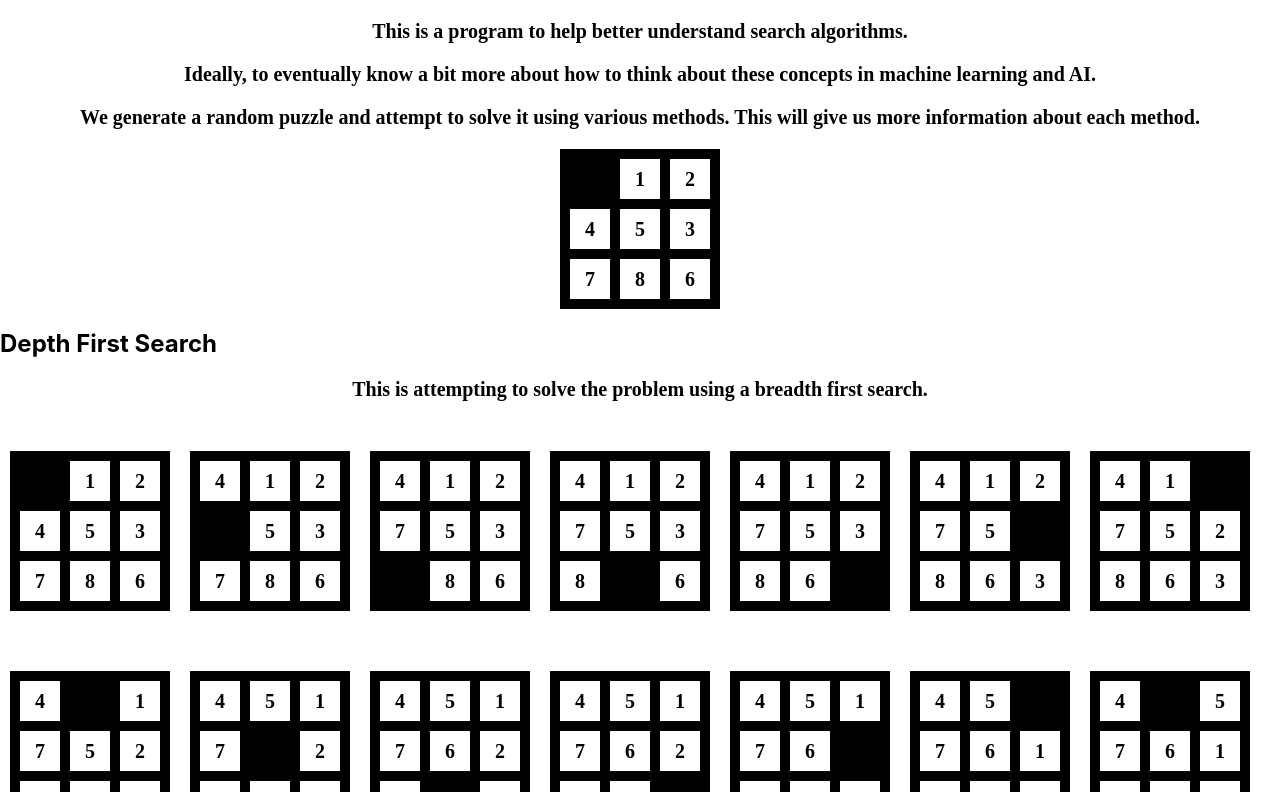
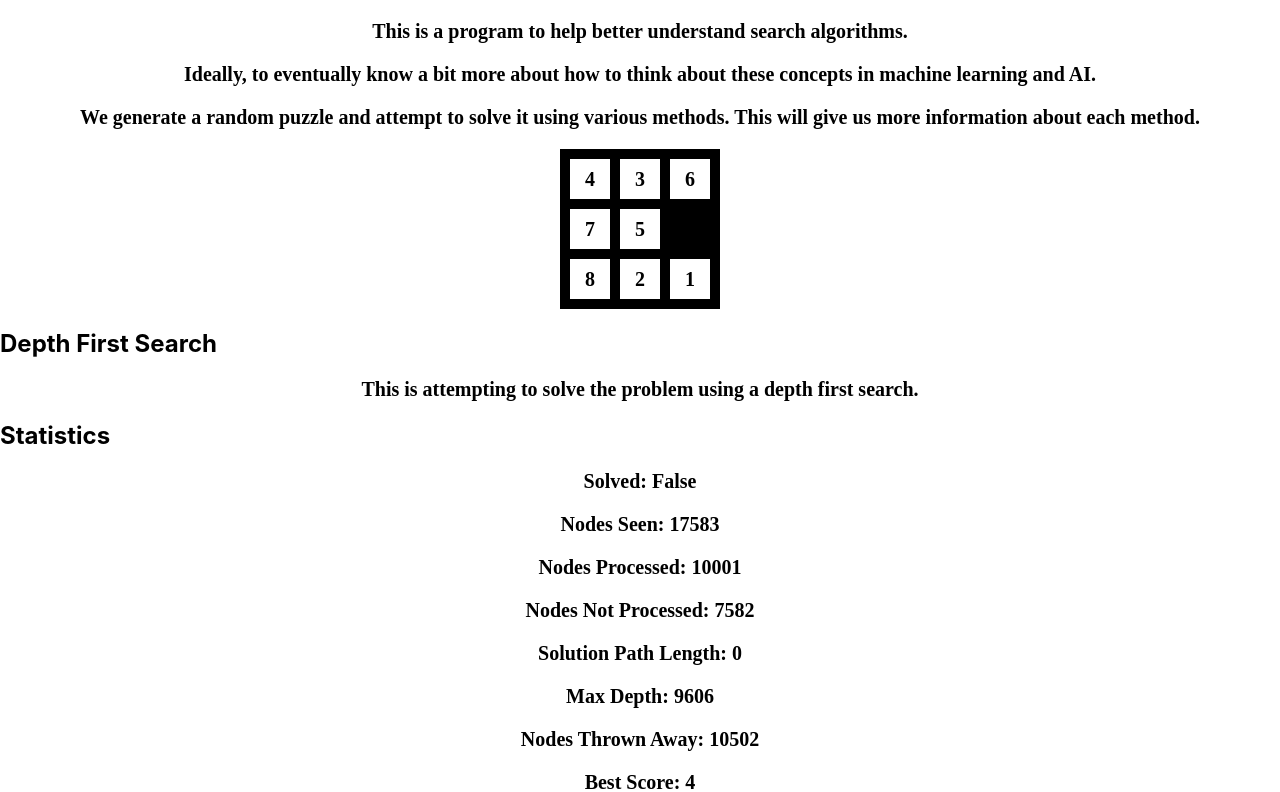
Before and after one commit to jasminenoack/number-puzzle, a React (Create React App) app: page / in a window 1280 px wide. Shown: the top 792 px of the page. Built offline with nearby package versions, Linux system fonts and the light colour scheme.

Commit message:
Add stats

```diff
--- a/src/App.css
+++ b/src/App.css
@@ -44,3 +44,7 @@
   float: left;
   margin: 10px;
 }
+
+.lastLocation {
+  background: yellowgreen;
+}
--- a/src/App.tsx
+++ b/src/App.tsx
@@ -5,11 +5,7 @@
 import { Stack } from './algo/frontiers/holders/stack';
 import { Frontier } from './algo/frontiers/frontier';
 
-const puzzle = new PuzzleState([
-  [0, 1, 2],
-  [4, 5, 3],
-  [7, 8, 6]
-], 3);
+const puzzle = new PuzzleState(null, 3);
 const stackFrontier = new Frontier(puzzle, new Stack());
 stackFrontier.process();
 
@@ -19,7 +15,7 @@
       <p>This is a program to help better understand search algorithms.</p>
       <p>Ideally, to eventually know a bit more about how to think about these concepts in machine learning and AI.</p>
       <p>We generate a random puzzle and attempt to solve it using various methods. This will give us more information about each method.</p>
-      <Frame puzzle={puzzle.state} />
+      <Frame puzzleState={puzzle} />
     </div>
   );
 }
@@ -28,11 +24,47 @@
   return (
     <div>
       <h2>Depth First Search</h2>
-      <p>This is attempting to solve the problem using a breadth first search.</p>
-      {stackFrontier.processed.map((node, index) => (
+      <p>This is attempting to solve the problem using a depth first search.</p>
+      <FrontierInfo frontier={stackFrontier} />
+    </div>
+  );
+}
+
+function FrontierInfo({ frontier }: { frontier: Frontier }) {
+  return (
+    <div>
+      <Statistics frontier={stackFrontier} />
+      {/* <ProcessedNodes frontier={stackFrontier} /> */}
+    </div>
+  );
+}
+
+function Statistics({ frontier }: { frontier: Frontier }) {
+  const stats = frontier.stats;
+  return (
+    <div>
+      <h2>Statistics</h2>
+      <p>Solved: {frontier.solved ? "True" : "False"}</p>
+      <p>Nodes Seen: {stats?.nodesSeen}</p>
+      <p>Nodes Processed: {stats?.nodesProcessed}</p>
+      <p>Nodes Not Processed: {stats?.nodesNotProcessed}</p>
+      <p>Solution Path Length: {stats?.pathLength}</p>
+      <p>Max Depth: {stats?.maxDepth}</p>
+      <p>Nodes Thrown Away: {stats?.nodesThrownAway}</p>
+      <p>Best Score: {stats?.bestScore}</p>
+      <p>Average Score: {stats?.averageScore}</p>
+    </div>
+  );
+}
+
+function ProcessedNodes({ frontier }: { frontier: Frontier }) {
+  return (
+    <div>
+      <h2>Processed Nodes</h2>
+      {frontier.processed.map((node, index) => (
         <div key={index}>
           <div className="step">
-            <Frame puzzle={node.puzzleState.state} />
+            <Frame puzzleState={node.puzzleState} />
           </div>
         </div>
       ))}
--- a/src/algo/frontiers/frontier.tsx
+++ b/src/algo/frontiers/frontier.tsx
@@ -41,6 +41,8 @@
     pathLength: number;
     maxDepth: number;
     nodesThrownAway: number;
+    bestScore: number;
+    averageScore: number;
 }
 
 export class Frontier {
@@ -104,7 +106,7 @@
             while (!this.solved) {
                 i++;
                 this.processNode();
-                if (i > 1000) {
+                if (i > 10000) {
                     break;
                 }
             }
@@ -118,10 +120,17 @@
         }
 
         var maxPathLength = 0;
+        var bestScore = Infinity;
+        var totalScore = 0;
         this.processed.forEach((node) => {
             if (node.depth > maxPathLength) {
                 maxPathLength = node.depth;
             }
+            const score = node.puzzleState.simplePuzzleScore();
+            if (score < bestScore) {
+                bestScore = score;
+            }
+            totalScore += score;
         })
 
         this.stats = {
@@ -130,7 +139,9 @@
             nodesNotProcessed: this.holder.size(),
             pathLength: this.solution ? this.solution.depth : 0,
             maxDepth: maxPathLength,
-            nodesThrownAway: this.matchingNodeCount
+            nodesThrownAway: this.matchingNodeCount,
+            bestScore: bestScore,
+            averageScore: totalScore / this.processed.length
         }
     }
 }
--- a/src/elements/Box.tsx
+++ b/src/elements/Box.tsx
@@ -1,10 +1,13 @@
 import React from 'react';
 import { BOX_SIZE, BORDER_WIDTH } from '../constants';
 
-function Box({ value }: { value: number }) {
+function Box({ value, lastLocation }: { value: number, lastLocation: boolean }) {
     var classes = "box";
     if (value === 0) {
         classes += " empty";
+    }
+    if (lastLocation) {
+        classes += " lastLocation";
     }
     return (
         <div className={classes} style={{ height: BOX_SIZE, width: BOX_SIZE, lineHeight: BOX_SIZE - BORDER_WIDTH * 2 + "px", borderWidth: BORDER_WIDTH }}>
--- a/src/elements/Frame.tsx
+++ b/src/elements/Frame.tsx
@@ -1,15 +1,18 @@
 import React from 'react';
 import Box from './Box';
 import { BOX_SIZE, BORDER_WIDTH } from '../constants';
+import { PuzzleState } from '../algo/puzzle/puzzle';
 
-function Frame({ puzzle }: { puzzle: number[][] }) {
+function Frame({ puzzleState }: { puzzleState: PuzzleState }) {
+    const puzzle = puzzleState.state;
+    const lastLocation = puzzleState.lastMoveTo;
     return (
         <div className="frame" style={{ height: puzzle.length * BOX_SIZE, borderWidth: BORDER_WIDTH, width: puzzle[0].length * BOX_SIZE }}>
             {
                 puzzle.map((row, rowIndex) => (
                     <div key={rowIndex} className="row" style={{ width: row.length * BOX_SIZE }}>
                         {row.map((number, colIndex) => (
-                            <Box key={colIndex} value={number} />
+                            <Box key={colIndex} value={number} lastLocation={[rowIndex, colIndex] + "" == lastLocation + ""} />
                         ))}
                     </div>
                 ))
```
Also changed, not shown: 1 other file (tests, documents, lock files or other folders).
